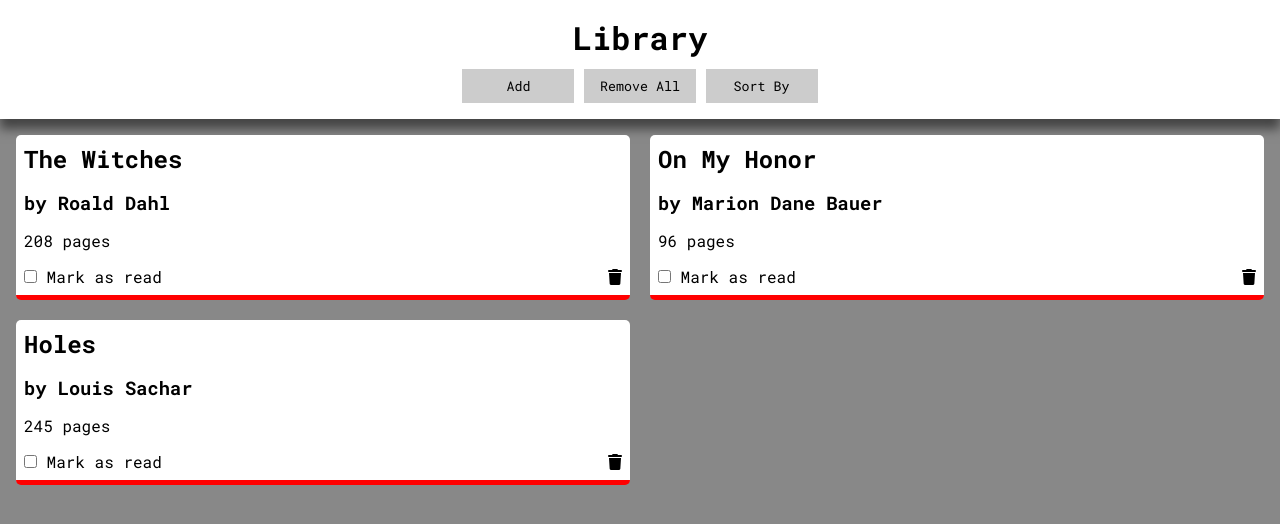
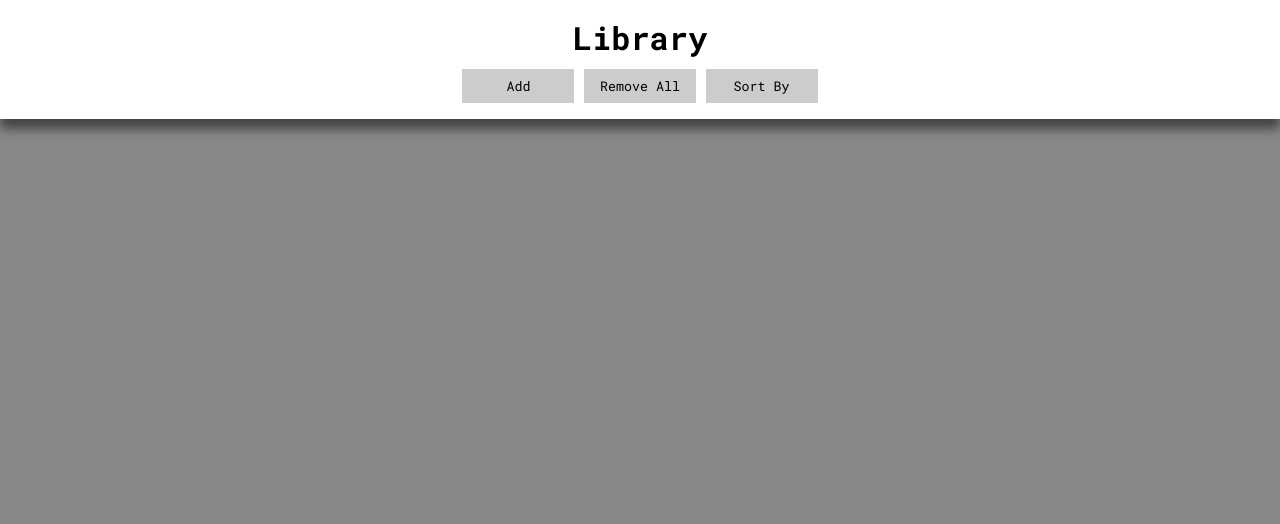
Before and after one commit to abdinali/library, a plain HTML site: page index.html in a window 1280 px wide. Drawn offline with Linux system fonts and the light colour scheme.

Commit message:
clear temp display

```diff
--- a/index.html
+++ b/index.html
@@ -32,54 +32,6 @@
     <div class="container">
         <!-- <h3 id="book-count">0 Books</h3> -->
         <div id="books">
-            <div class="book-card">
-                <div class="card-details">
-                    <h2 id="book-title">The Witches</h2>
-                    <h3 id="book-author">by Roald Dahl</h3>
-                    <p id="book-pages">208 pages</p>
-                    <div class="card-edit">
-                        <label class="card-status">
-                            <input type="checkbox">
-                            Mark as read
-                        </label>
-                        <button class="delete-btn">
-                            <i class="fa-solid fa-trash"></i>
-                        </button>
-                    </div>
-                </div>
-            </div>
-            <div class="book-card">
-                <div class="card-details">
-                    <h2 id="book-title">On My Honor</h2>
-                    <h3 id="book-author">by Marion Dane Bauer</h3>
-                    <p id="book-pages">96 pages</p>
-                    <div class="card-edit">
-                        <label class="card-status">
-                            <input type="checkbox">
-                            Mark as read
-                        </label>
-                        <button class="delete-btn">
-                            <i class="fa-solid fa-trash"></i>
-                        </button>
-                    </div>
-                </div>
-            </div>
-            <div class="book-card">
-                <div class="card-details">
-                    <h2 id="book-title">Holes</h2>
-                    <h3 id="book-author">by Louis Sachar</h3>
-                    <p id="book-pages">245 pages</p>
-                    <div class="card-edit">
-                        <label class="card-status">
-                            <input type="checkbox">
-                            Mark as read
-                        </label>
-                        <button class="delete-btn">
-                            <i class="fa-solid fa-trash"></i>
-                        </button>
-                    </div>
-                </div>
-            </div>
         </div>
         <form id="book-form">
            <h2>
```
